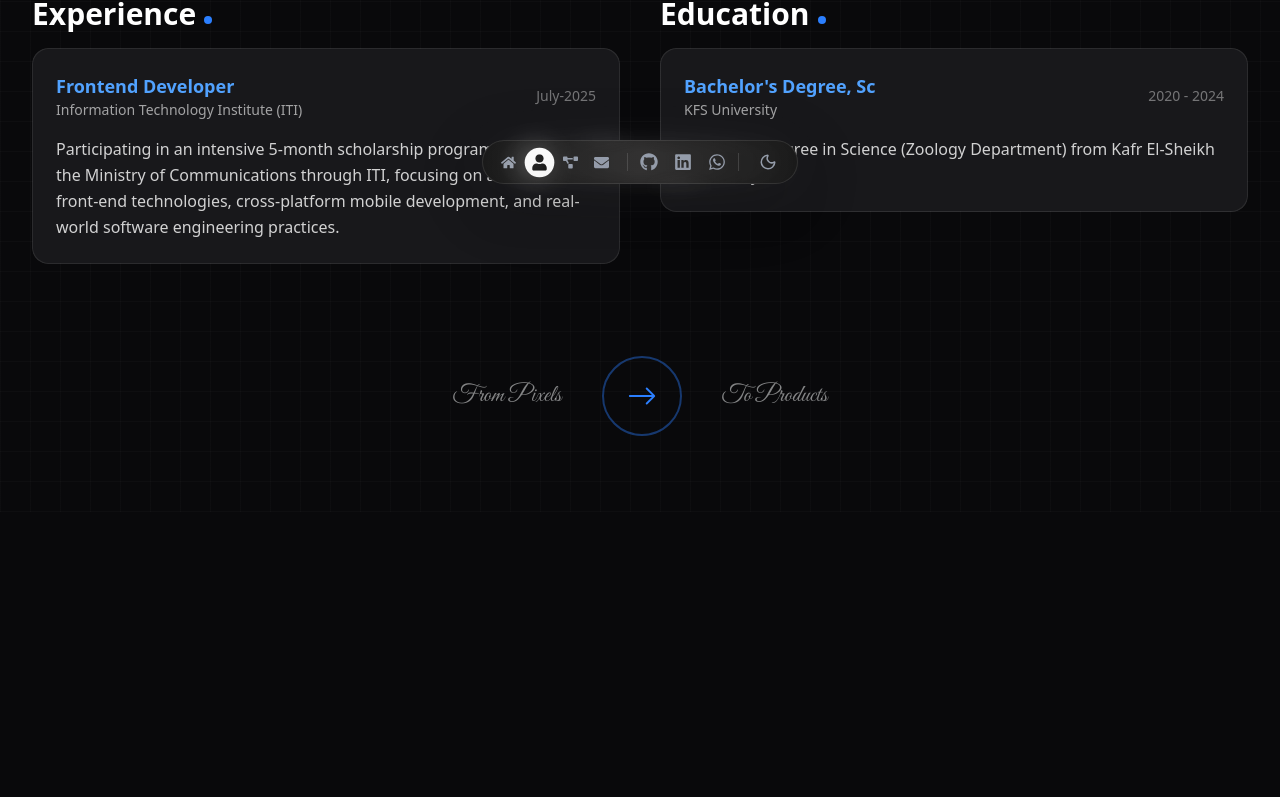
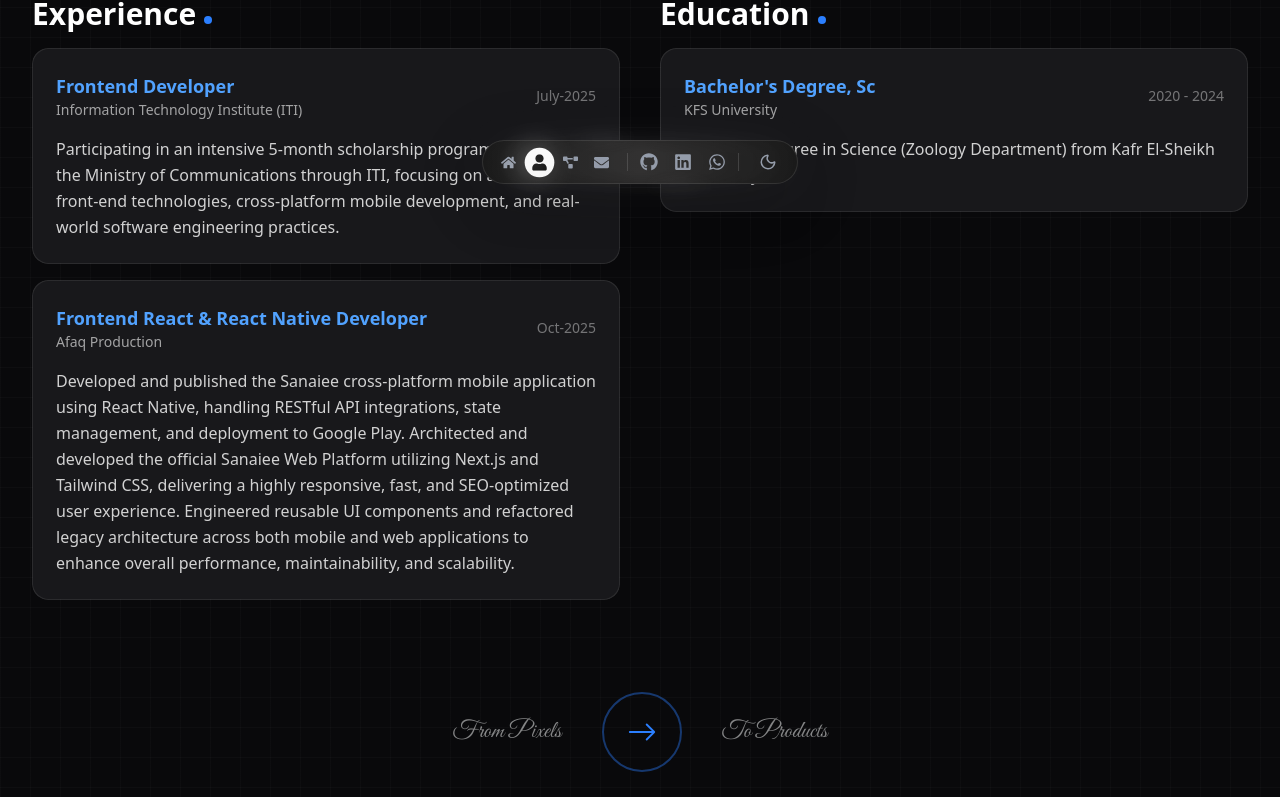
Before and after one commit to ahmed-abdelmottal3/Portfolio_V2, a Next.js app: page /about in a window 1280 px wide. Shown: the part 584-1381 px from the top of the page. Before the commit the page ends 1096 px from the top, so only its background shows below. Built offline with nearby package versions, Linux system fonts and the light colour scheme.

Commit message:
update experience section

```diff
--- a/src/app/about/page.tsx
+++ b/src/app/about/page.tsx
@@ -3,6 +3,7 @@ import Header from "@/src/components/ui/header";
 import { InteractiveHoverButton } from "@/src/components/ui/interactive-hover-button";
 import { MagicCard } from "@/src/components/ui/magic-card";
 import { skills } from "@/src/lib/skills";
+import { a } from "framer-motion/client";
 import Link from "next/link";
 
 const experiences = [{
@@ -10,6 +11,12 @@ const experiences = [{
   company: "Information Technology Institute (ITI)",
   desc: "Participating in an intensive 5-month scholarship program provided by the Ministry of Communications through ITI, focusing on advanced front-end technologies, cross-platform mobile development, and real-world software engineering practices.",
   date: "July-2025"
+},
+{
+  role: "Frontend React & React Native Developer",
+  company: "Afaq Production",
+  desc: "Developed and published the Sanaiee cross-platform mobile application using React Native, handling RESTful API integrations, state management, and deployment to Google Play. Architected and developed the official Sanaiee Web Platform utilizing Next.js and Tailwind CSS, delivering a highly responsive, fast, and SEO-optimized user experience. Engineered reusable UI components and refactored legacy architecture across both mobile and web applications to enhance overall performance, maintainability, and scalability.",
+  date: "Oct-2025"
 }
 ]
 
```
